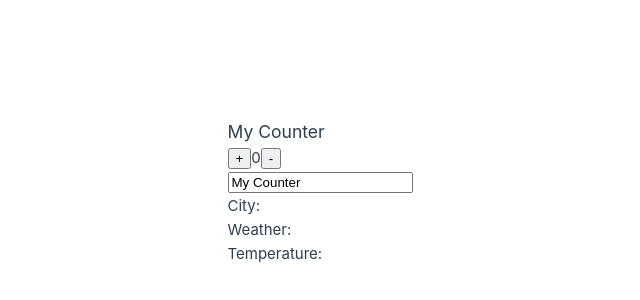
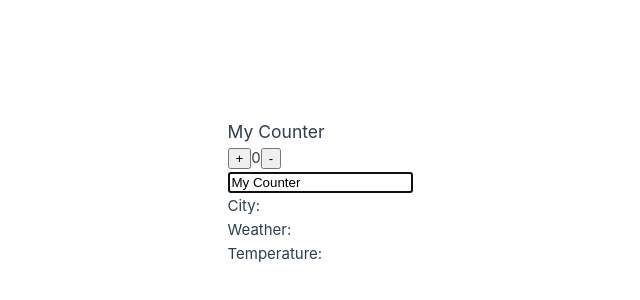
Before and after one commit to helloweilei/vue-composition-api, a Vue app in the folder packages/basics/: page / in a window 1280 px wide. Shown: the part 208-508 px from the top of the page, without its empty margins (320-960 px from the left). Built offline with nearby package versions, Linux system fonts and the light colour scheme; no server answers.

Commit message:
test dir

```diff
--- a/packages/basics/src/components/MyCounter.vue
+++ b/packages/basics/src/components/MyCounter.vue
@@ -5,16 +5,23 @@
     <span>{{ counter }}</span>
     <button @click="decrease">-</button>
   </div>
-  <input type="text" v-model="counterData.title" />
+  <input type="text" v-model="counterData.title" v-autoFocus />
 </template>
 
 <script setup lang="ts">
-import { reactive, ref } from 'vue';
+import { reactive, ref } from 'vue'
+import vAutoFocus from '@/directives/vAutoFocus'
 
 const counter = ref(0);
 const counterData = reactive({
   title: 'My Counter'
 });
+
+// const vAutoFocus = {
+//   mounted(el: HTMLElement) {
+//     el.focus()
+//   }
+// }
 
 const increase = () => counter.value++;
 const decrease = () => counter.value--;
--- /dev/null
+++ b/packages/basics/src/directives/vAutoFocus.ts
@@ -0,0 +1,5 @@
+export default {
+  mounted(el: HTMLElement) {
+    el.focus()
+  }
+}
```
